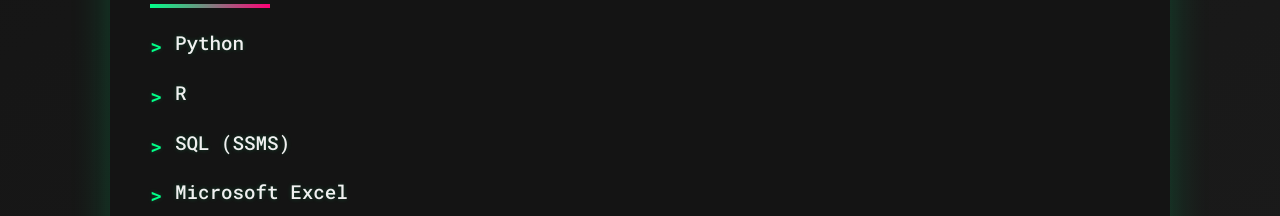
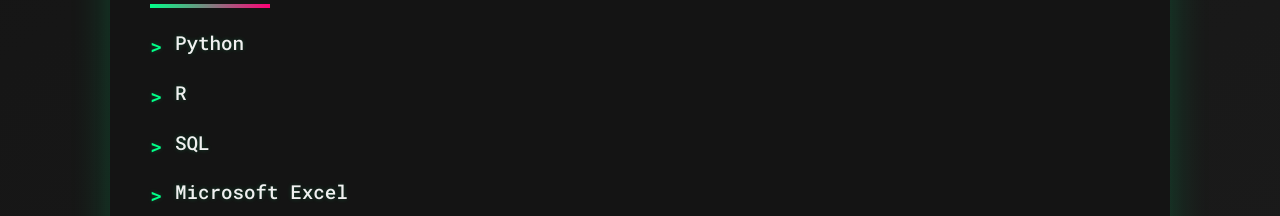
Before and after one commit to pddczpl/portfolio, a plain HTML site: page index.html in a window 1280 px wide. Shown: the part 3222-3438 px from the top of the page. Drawn offline with nearby package versions, Linux system fonts and the light colour scheme.

Commit message:
Update index.html

```diff
--- a/index.html
+++ b/index.html
@@ -115,7 +115,7 @@
             <ul>
                 <li>Python</li>
                 <li>R</li>
-                <li>SQL (SSMS)</li>
+                <li>SQL</li>
                 <li>Microsoft Excel</li>
                 <li>Power BI</li>
                 <li>Data Analysis</li>
```
